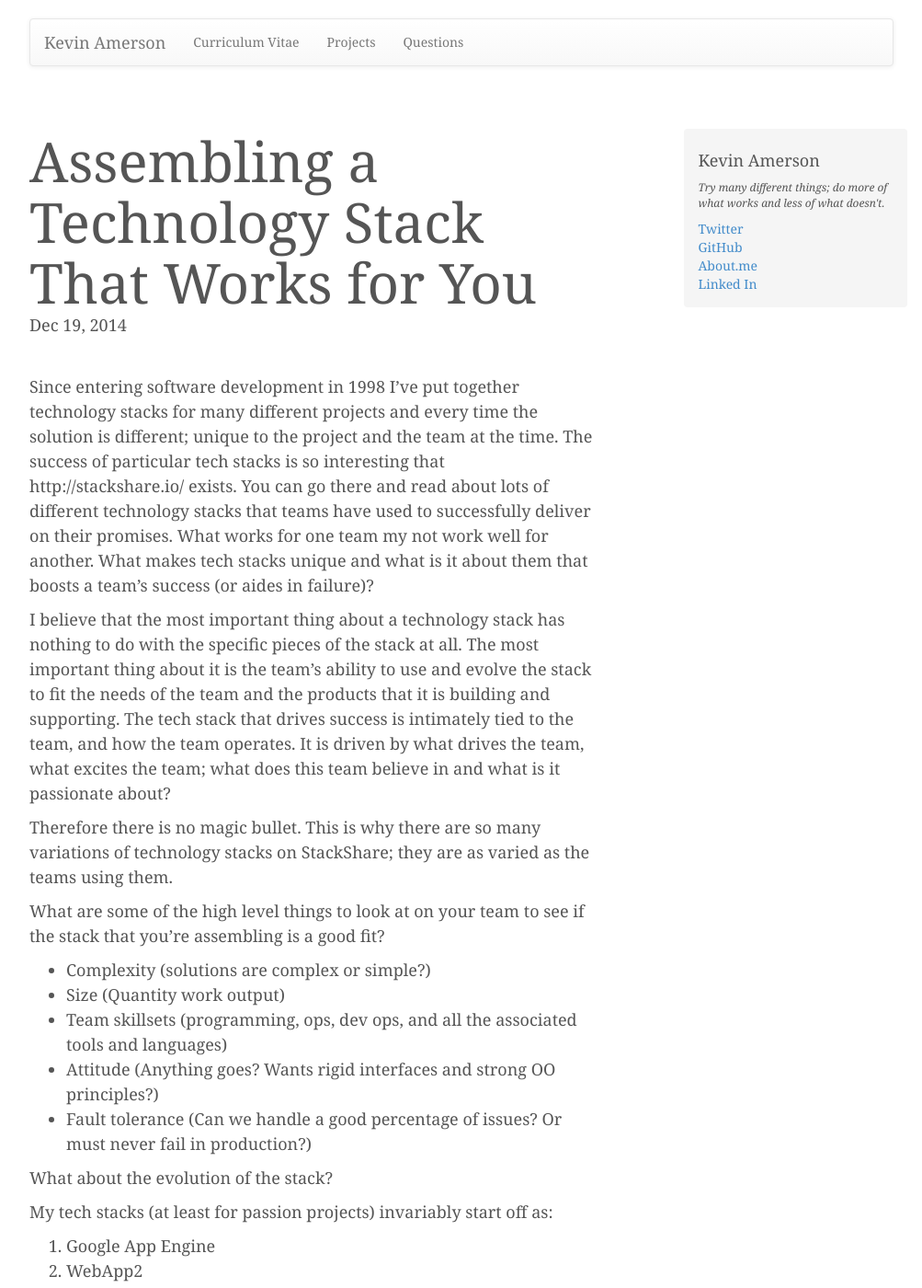
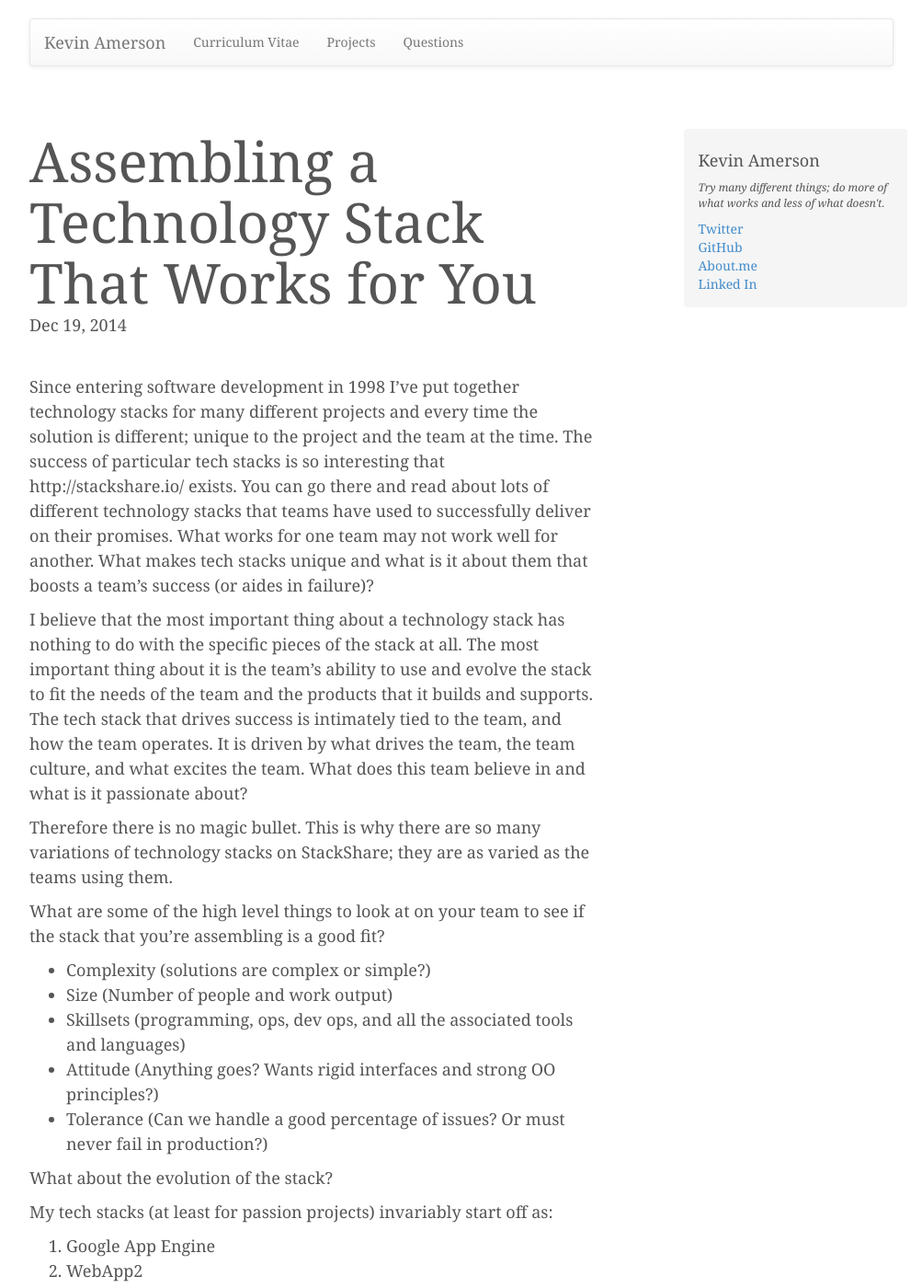
Before and after one commit to rayleyva/caoimhghin.github.io, a Jekyll site: the page built from _posts/2014-12-19-assembling-a-tech-stack-that-works-for-you.md, in a window 1280 px wide and 1400 px high. Shown: the whole window at 92% size, without its empty margins (138-1141 px from the left). Built offline with Jekyll 4.4.1, drawn with Linux system fonts in a browser that asks for light colours; nearby versions of some CDN libraries.

Commit message:
editing latest post

```diff
--- a/_posts/2014-12-19-assembling-a-tech-stack-that-works-for-you.md
+++ b/_posts/2014-12-19-assembling-a-tech-stack-that-works-for-you.md
@@ -7,13 +7,13 @@ categories:
 Since entering software development in 1998 I've put together technology stacks for many different projects and every time
 the solution is different; unique to the project and the team at the time. The success of particular tech stacks is so
 interesting that http://stackshare.io/ exists. You can go there and read about lots of different technology stacks that
-teams have used to successfully deliver on their promises. What works for one team my not work well for another. What
+teams have used to successfully deliver on their promises. What works for one team may not work well for another. What
 makes tech stacks unique and what is it about them that boosts a team's success (or aides in failure)?
 
 I believe that the most important thing about a technology stack has nothing to do with the specific pieces of the stack at all. The
 most important thing about it is the team's ability to use and evolve the stack to fit the needs of the team and the products that
-it is building and supporting. The tech stack that drives success is intimately tied to the team, and how the team operates. It is
-driven by what drives the team, what excites the team; what does this team believe in and what is it passionate about?
+it builds and supports. The tech stack that drives success is intimately tied to the team, and how the team operates. It is
+driven by what drives the team, the team culture, and what excites the team. What does this team believe in and what is it passionate about?
 
 Therefore there is no magic bullet. This is why there are so many variations of technology stacks on StackShare; they are as
 varied as the teams using them.
@@ -21,10 +21,10 @@ varied as the teams using them.
 What are some of the high level things to look at on your team to see if the stack that you're assembling is a good fit?
 
 * Complexity (solutions are complex or simple?)
-* Size (Quantity work output)
-* Team skillsets (programming, ops, dev ops, and all the associated tools and languages)
+* Size (Number of people and work output)
+* Skillsets (programming, ops, dev ops, and all the associated tools and languages)
 * Attitude (Anything goes? Wants rigid interfaces and strong OO principles?)
-* Fault tolerance (Can we handle a good percentage of issues? Or must never fail in production?)
+* Tolerance (Can we handle a good percentage of issues? Or must never fail in production?)
 
 What about the evolution of the stack?
 
```
